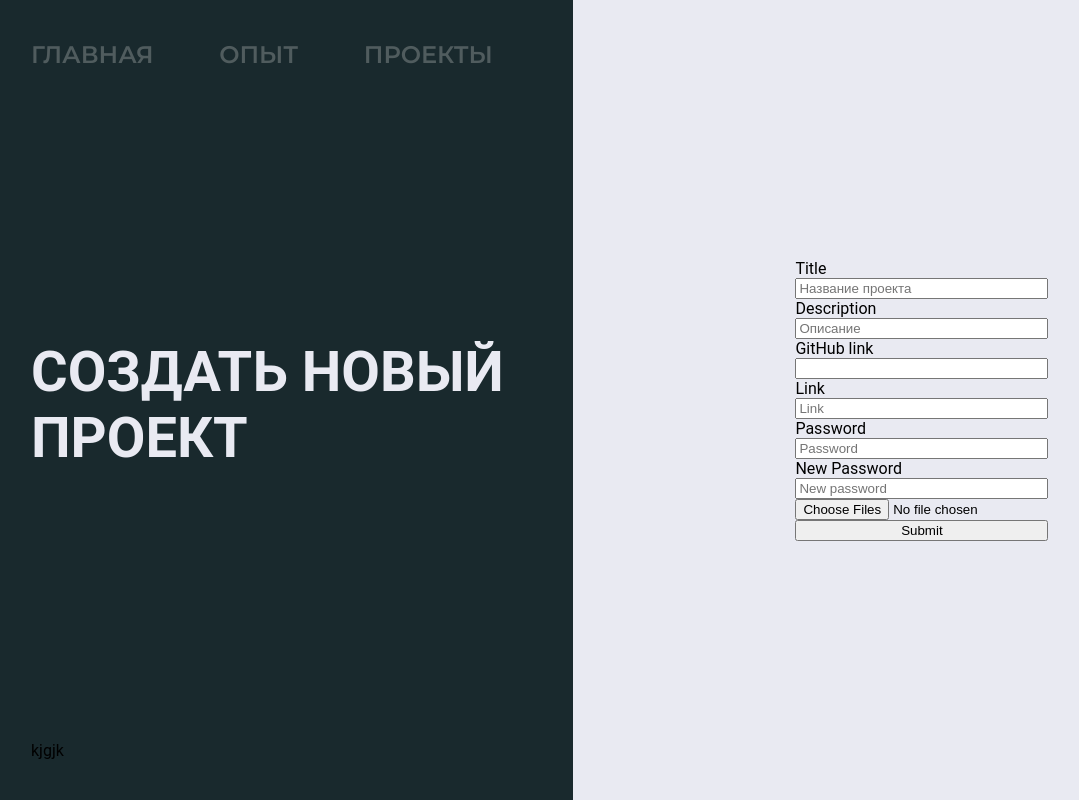
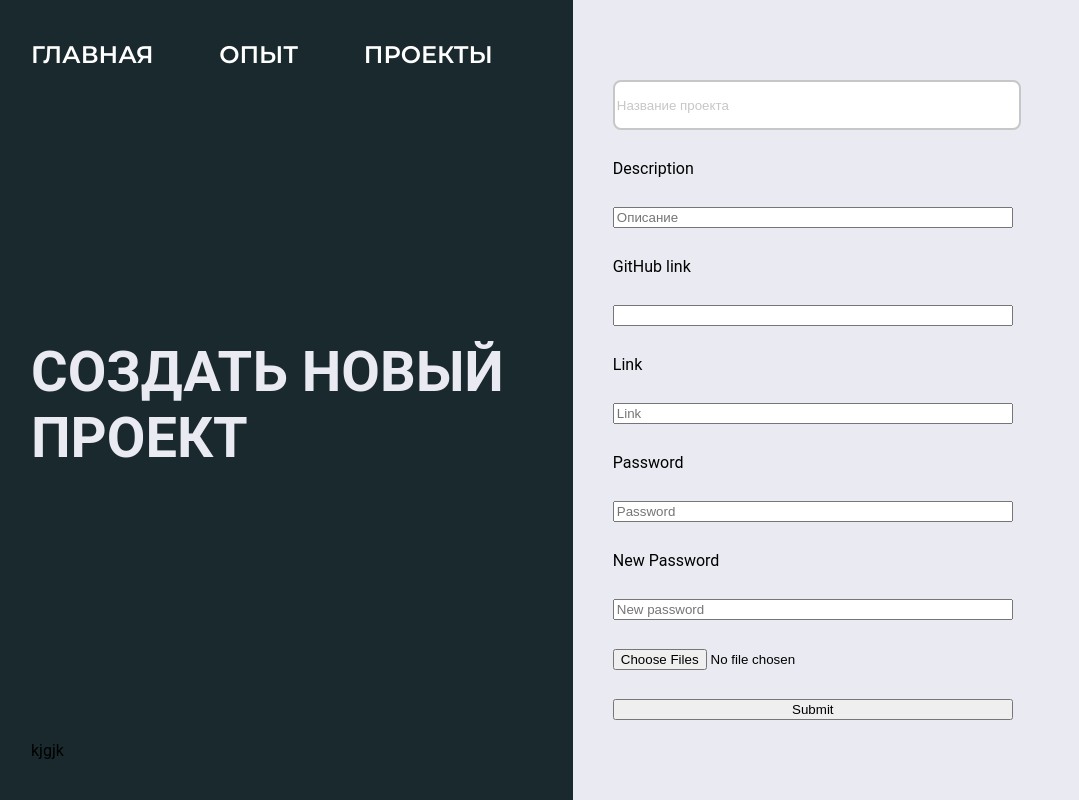
Before and after one commit to AurovD/aurovd.ruNext, a Next.js app: page /create in a window 1280 px wide. Shown: the whole page, without its empty margins (9-1088 px from the left). Built offline with nearby package versions, Linux system fonts and the light colour scheme; a web font is replaced by a local one.

Commit message:
refactoring form

```diff
--- a/components/Create/Create.module.scss
+++ b/components/Create/Create.module.scss
@@ -0,0 +1,27 @@
+.form {
+  height: 80vh;
+}
+.form_input {
+  width: 400px;
+  height: 50px;
+  input {
+    outline: none;
+    border: 2px solid #c7c7c7;
+    width: 100%;
+    height: 100%;
+    border-radius: 8px;
+    color: #7a83bf;
+    &:hover {
+      border: 2px solid #19292D;
+    }
+    &::-webkit-input-placeholder {
+      color: #c7c7c7;
+    }
+    &::-moz-placeholder {
+      color: #c7c7c7;
+    }
+    &:-ms-input-placeholder {
+      color: #c7c7c7;
+    }
+  }
+}
--- a/components/Create/index.tsx
+++ b/components/Create/index.tsx
@@ -2,6 +2,7 @@ import React from 'react';
 import styles from './Create.module.scss';
 import {Formik, Field, Form, FormikHelpers, ErrorMessage} from 'formik';
 import * as Yup from 'yup';
+import clsx from "clsx";
 
 
 interface Values {
@@ -23,10 +24,13 @@ const setPost = async (body: FormData) => {
     });
 }
 
+// React-toastify
+// https://codesandbox.io/s/formik-v2-tutorial-added-textarea-ujz18
+
 
 export const CreateProject = () => {
     return (
-        <div className={'d-flex justify-content-center align-items-center'}>
+        <div className={'d-flex justify-content-start align-items-center ml-40'}>
             <Formik
                 initialValues={{
                     title: '',
@@ -40,7 +44,7 @@ export const CreateProject = () => {
                 validationSchema={Yup.object({
                     title: Yup.string()
                         .max(30, 'Must be 15 characters or less')
-                        .required('Required'),
+                        .required('Required Title'),
                     description: Yup.string()
                         .required('Required'),
                     password: Yup.string()
@@ -66,10 +70,12 @@ export const CreateProject = () => {
                     });
                 }}>
                 {(formProps) => (
-                    <Form className={'d-flex flex-column'}>
-                        <label htmlFor="title">Title</label>
-                        <Field id="title" name="title" placeholder="Название проекта" />
-                        <ErrorMessage name="title" />
+                    <Form className={clsx('d-flex flex-column justify-content-between', styles.form)}>
+                        <div className={clsx('d-flex flex-column relative', styles.form_input)}>
+                            {/*<label htmlFor="title">Title</label>*/}
+                            <Field id="title" name="title" placeholder="Название проекта" />
+                            {/*<ErrorMessage name="title" />*/}
+                        </div>
 
                         <label htmlFor="desc">Description</label>
                         <Field id="desc" name="description" placeholder="Описание"/>
--- a/components/Panel/Panel.module.scss
+++ b/components/Panel/Panel.module.scss
@@ -6,7 +6,7 @@
 }
 .navigation {
   a {
-    color: #505C5E;
+    color: #fff;
     font-weight: 600;
     font-size: 1.5em;
     margin-right: 40px;
--- a/pages/_document.tsx
+++ b/pages/_document.tsx
@@ -14,7 +14,7 @@ class AppDocument extends Document {
                 </Head>
                 <body>
                     <Main />
-                    <NextScript />
+                    <NextScript/>
                 </body>
             </Html>
     )
--- a/styles/_display.scss
+++ b/styles/_display.scss
@@ -55,3 +55,9 @@
 .cup {
   cursor: pointer;
 }
+.relative {
+  position: relative;
+}
+.absolute{
+  position: absolute;
+}
```
Also changed, not shown: components/UI/Forms/TextInput/index.tsx (added, +23 -0 lines), components/Projects/Projects.module.scss (added), components/UI/Forms/TextInput/TextInput.module.scss (added).
